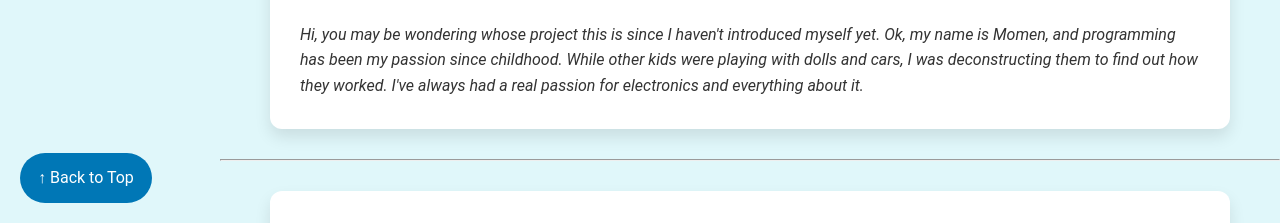
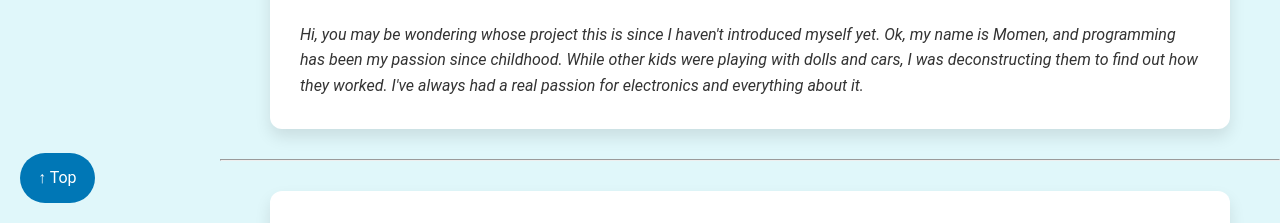
Before and after one commit to prog-momen/In-Class, a plain HTML site: page index.html in a window 1280 px wide. Shown: the part 577-800 px from the top of the page. Drawn offline with Linux system fonts and the light colour scheme.

Commit message:
edit button

```diff
--- a/index.html
+++ b/index.html
@@ -7,7 +7,7 @@
     <link rel="stylesheet" href="style.css">
     <title>In-Class Assignment</title>
 </head>
-<a href="#top" class="back-to-top">↑ Back to Top</a>
+<a href="#top" class="back-to-top">↑  Top</a>
 <body>
 
     <header>
```
